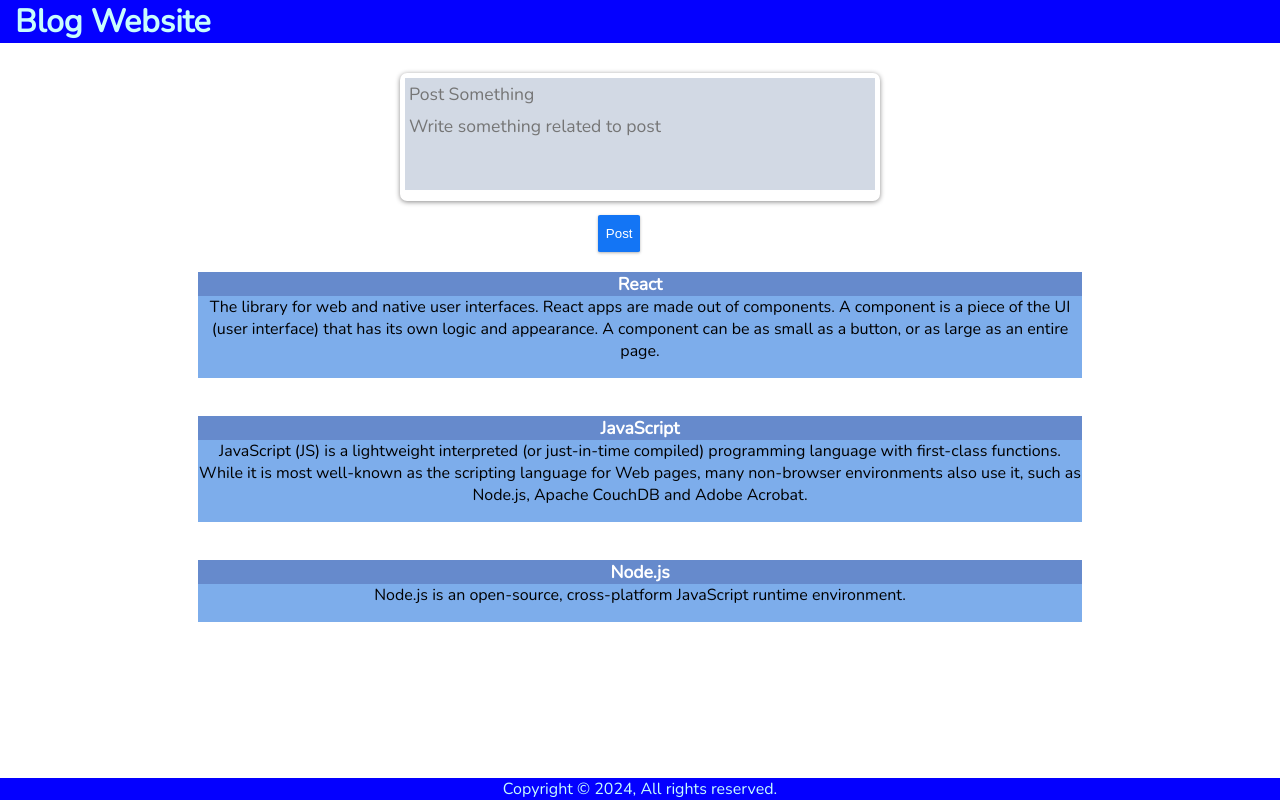
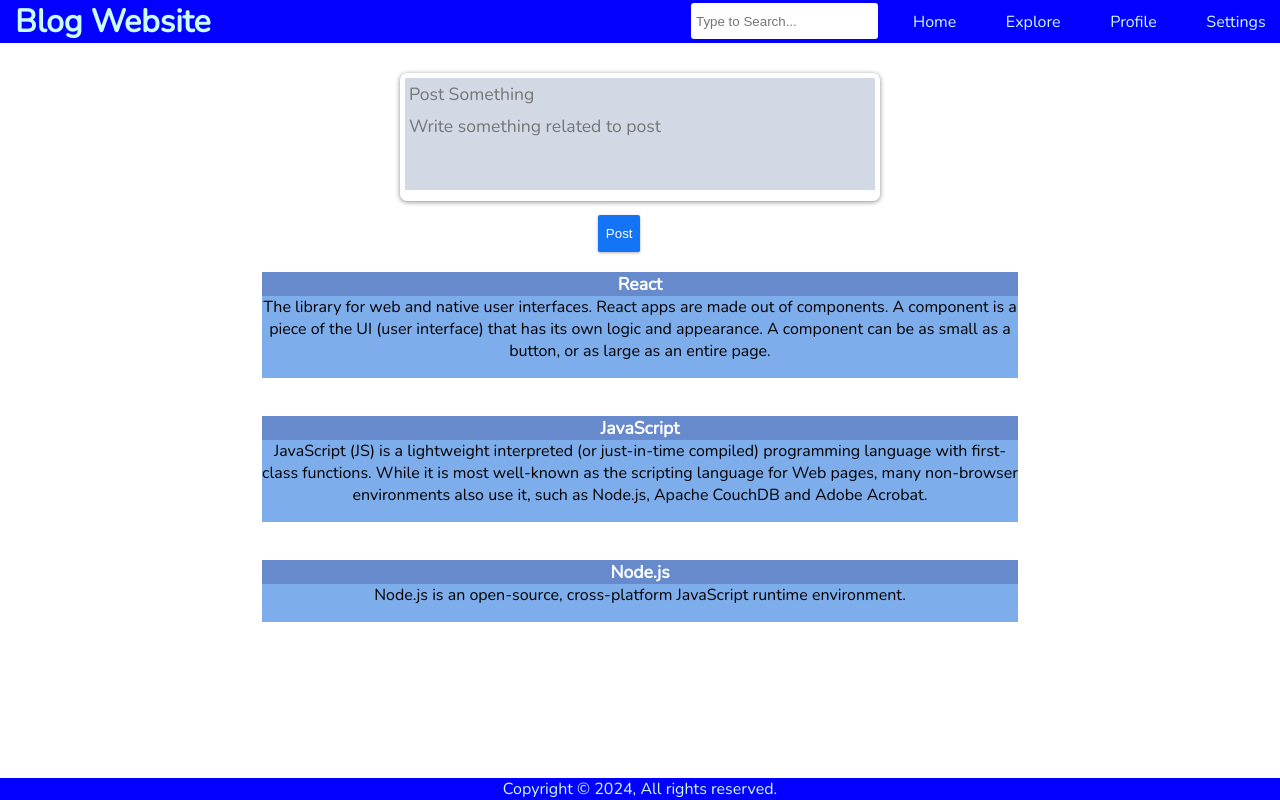
Before and after one commit to singhkailash9/blog-site-react, a React (Create React App) app: page / in a window 1280 px wide. Built offline with nearby package versions, Linux system fonts and the light colour scheme.

Commit message:
Create Navbar

```diff
--- a/public/style.css
+++ b/public/style.css
@@ -13,8 +13,37 @@ header {
   padding-left: 15px;
   background-color: rgb(4, 0, 255);
   color: rgb(200, 253, 253);
+  display: flex;
+  justify-content:space-between;
 }
 
+.navbar {
+  list-style: none;
+  display: flex;
+  gap: 1.8rem;
+  flex-wrap: wrap;
+}
+
+.navbar li{
+  cursor: pointer;
+  padding: 0.4rem;
+  margin-top: 0.27rem;
+  margin-right: 0.5rem;
+}
+
+.navbar li:hover {
+  background-color: #668acc;
+}
+.navbar input {
+  border-radius: 3px;
+  padding: 0.3rem;
+  margin-top: 0.2rem;
+  box-shadow: none;
+  border: none;
+}
+.navbar input:focus {
+  background-color: rgb(220, 242, 250);
+}
 footer {
     position: fixed;
     bottom: 0;
@@ -62,7 +91,7 @@ form {
     border-radius: 5%;
     display: flex;
     flex-direction: column;
-    width: 70%;
+    width: 60%;
     margin: 10px auto 10px auto;
     padding: 6px;
   }
--- a/src/components/Header.jsx
+++ b/src/components/Header.jsx
@@ -4,6 +4,15 @@ function Header(){
             <h1>
                 Blog Website
             </h1>
+            <nav>
+                <ul className="navbar">
+                    <input type="text" name="search" id="searchbar" placeholder="Type to Search..." />
+                    <li>Home</li>
+                    <li>Explore</li>
+                    <li>Profile</li>
+                    <li>Settings</li>
+                </ul>
+            </nav>
         </header>
     </div>
 }
```
